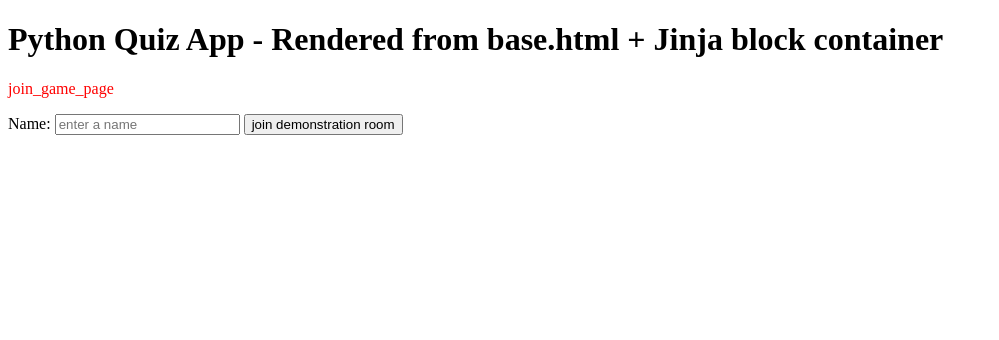
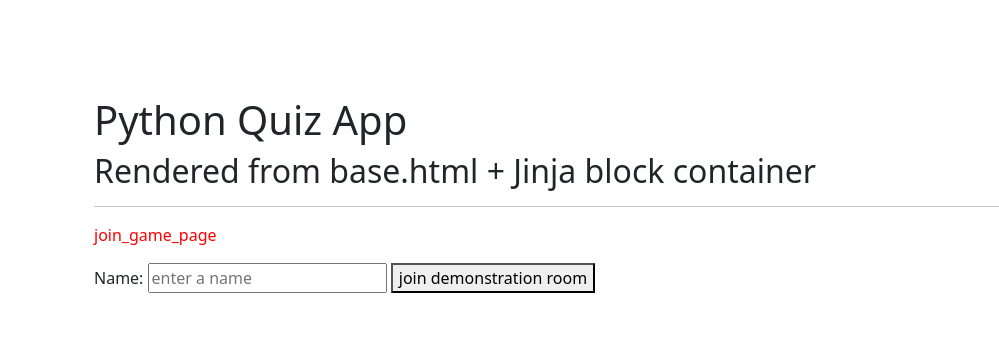
Before and after one commit to christopher-ga/quizzy, a Flask app: page / in a window 1280 px wide. Shown: the top 340 px of the page, without its empty margins (0-999 px from the left). Run offline with Flask 3, Linux system fonts and the light colour scheme; some libraries are stand-ins or nearby versions.

Commit message:
Add basic Boostrap styling + player greeting

```diff
--- a/app/templates/base.html
+++ b/app/templates/base.html
@@ -5,6 +5,7 @@
     <meta name="viewport" content="width=device-width, initial-scale=1.0">
     <meta http-equiv="X-UA-Compatible" content="ie=edge">
     <title>Quiz App</title>
+    <link href="https://cdn.jsdelivr.net/npm/bootstrap@5.3.1/dist/css/bootstrap.min.css" rel="stylesheet" integrity="sha384-4bw+/aepP/YC94hEpVNVgiZdgIC5+VKNBQNGCHeKRQN+PtmoHDEXuppvnDJzQIu9" crossorigin="anonymous">
 
     {# for injecting html into head of base #}
     {% block head %}{% endblock %}
@@ -18,9 +19,15 @@
 <body>
 <main>
 
-    <h1>Python Quiz App - Rendered from base.html + Jinja block container</h1>
+    <div class="main container px-4 py-5 my-5">
+
+    <h1>Python Quiz App</h1>
+    <h2>Rendered from base.html + Jinja block container</h2>
+    <hr>
     {% block container %} {% endblock %}
 
+    </div>
 </main>
+<script src="https://cdn.jsdelivr.net/npm/bootstrap@5.3.1/dist/js/bootstrap.bundle.min.js" integrity="sha384-HwwvtgBNo3bZJJLYd8oVXjrBZt8cqVSpeBNS5n7C8IVInixGAoxmnlMuBnhbgrkm" crossorigin="anonymous"></script>
 </body>
 </html>
--- a/app/templates/game/game_room_page.html
+++ b/app/templates/game/game_room_page.html
@@ -4,6 +4,8 @@
 {% block container %}
 
     <div>sockets room</div>
+
+    <h3 class="text-primary">Hi, {{session["name"]}}! </h3>
 
     <script>
         let socket = io();
--- a/app/templates/game/join_game_page.html
+++ b/app/templates/game/join_game_page.html
@@ -8,7 +8,7 @@
 
 {% block container %}
 
-    <div>
+    <div class="col-lg-6">
 
         <p class="test">join_game_page</p>
 
```
